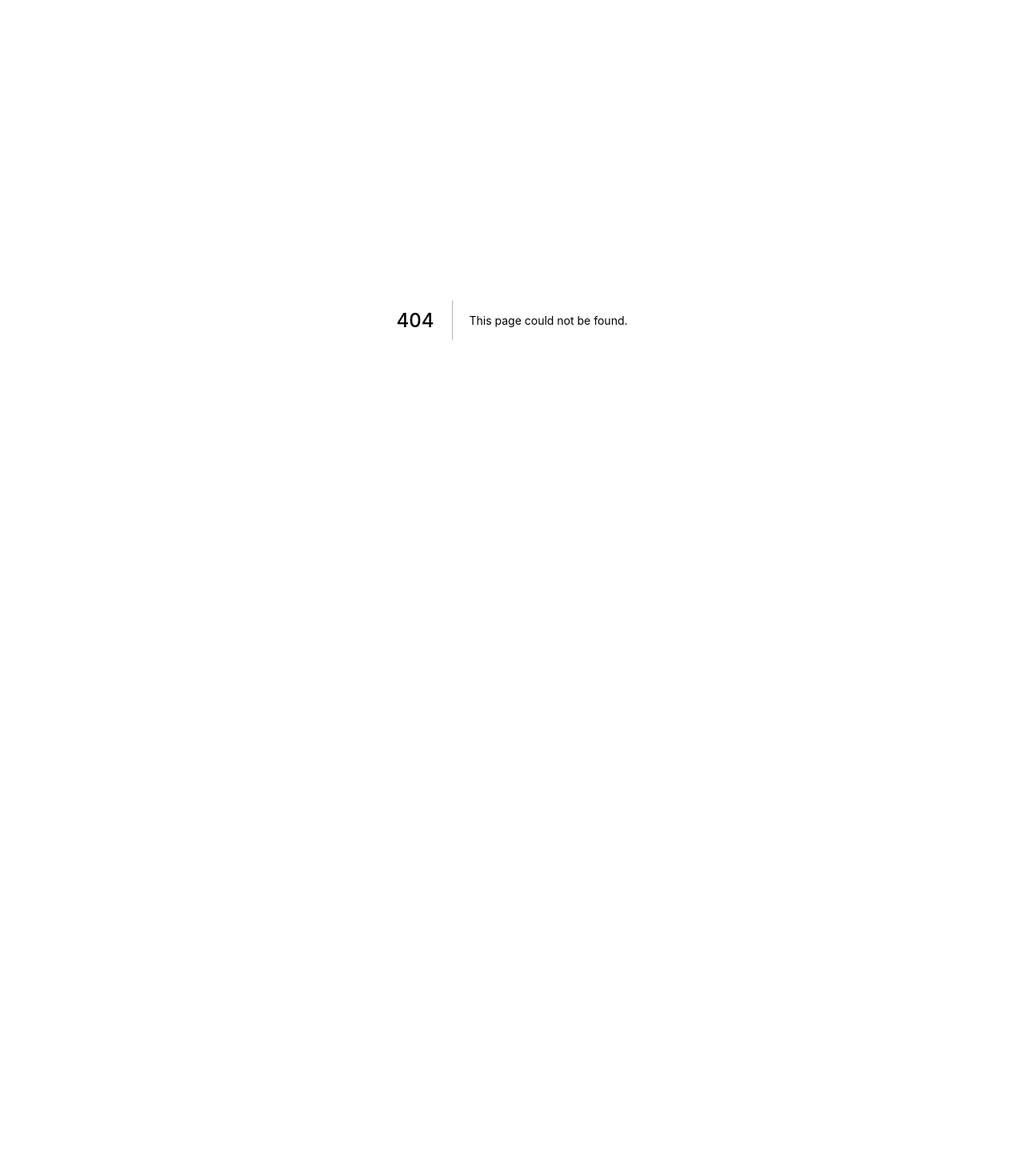
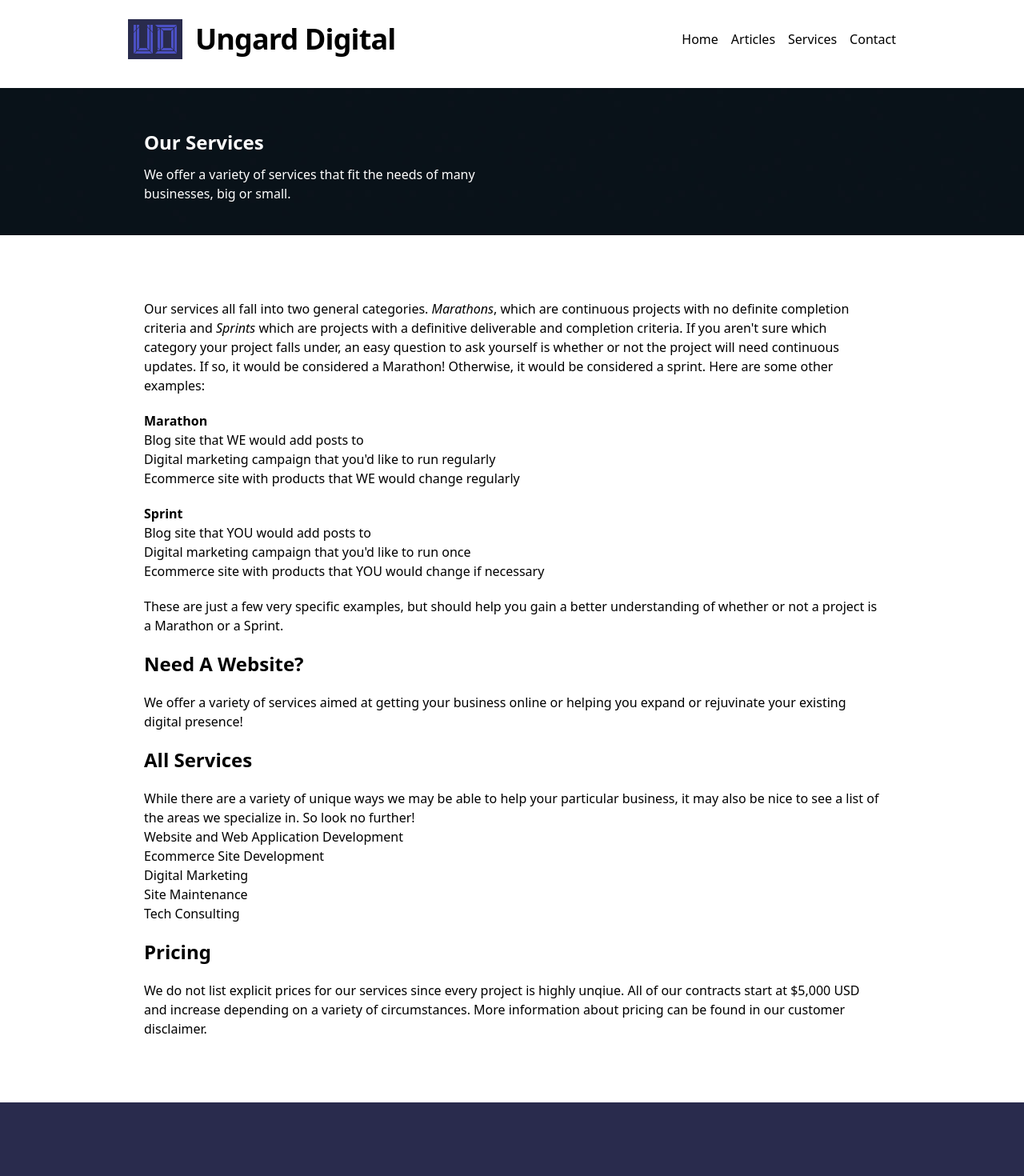
Before and after one commit to trentungard/ungard-digital-sanity, a Next.js app: page /services in a window 1280 px wide. Before the commit this address had no page. Shown: the top 1470 px of the page at 80% size. Before the commit the page ends 800 px from the top, so only its background shows below. Built offline with nearby package versions, Linux system fonts and the light colour scheme.

Commit message:
added title section to services

```diff
--- /dev/null
+++ b/components/title-section.js
@@ -0,0 +1,12 @@
+import { ContentContainer } from "./content-container"
+
+export const TitleSection = ({ title, description}) => {
+    return (
+        <div className='bg-articles-headline py-10 text-white'>
+            <ContentContainer>
+                <h1 className='text-2xl font-bold my-3'>{title}</h1>
+                <p className='w-full lg:w-1/2'>{description}</p>
+            </ContentContainer>
+        </div>
+    )
+}
--- a/pages/articles.js
+++ b/pages/articles.js
@@ -3,18 +3,16 @@ import { Post } from '../components/post';
 import { ContentContainer } from '../components/content-container';
 import Header from '../components/header';
 import Footer from '../components/footer';
+import { TitleSection } from '../components/title-section';
 
 export default function Articles({allPosts}){
+    const title = 'Articles';
+    const description = 'Looking for tips and tricks to help your business establish or grow its digital presence? Look no further! Browse our catalog of articles intended to help you bring the power of technology to your business';
 
     return (
         <>
             <Header />
-            <div className='bg-articles-headline py-10 text-white'>
-                <ContentContainer>
-                    <h1 className='text-2xl font-bold my-3'>Articles</h1>
-                    <p className='w-full lg:w-1/2'>Looking for tips and tricks to help your business establish or grow its digital presence? Look no further! Browse our catalog of articles intended to help you bring the power of technology to your business</p>
-                </ContentContainer>
-            </div>
+            <TitleSection title={title} description={description} />
             <ContentContainer className='py-20'>
                 <div>
                     <div className='flex flex-wrap justify-around gap-5'>
--- /dev/null
+++ b/pages/services.js
@@ -0,0 +1,63 @@
+import { ContentContainer } from '../components/content-container';
+import { TitleSection } from '../components/title-section';
+import Header from '../components/header';
+import Footer from '../components/footer';
+
+export default function Services(){
+    const title = 'Our Services';
+    const description = 'We offer a variety of services that fit the needs of many businesses, big or small.'
+
+    return (
+        <>
+            <Header />
+            <TitleSection title={title} description={description} />
+            <ContentContainer className='py-20'>
+                <div className='flex flex-wrap justify-between gap-5'>
+                    <p>Our services all fall into two general categories.
+                        <span> </span><em>Marathons</em>, which are continuous projects with no definite completion criteria and <em>Sprints</em> which are projects with a definitive deliverable and completion criteria.
+                        If you aren't sure which category your project falls under, an easy question to ask yourself is whether or not the project will need continuous updates. If so, it would be considered a Marathon!
+                        Otherwise, it would be considered a sprint. Here are some other examples:
+                    </p>
+                    <figure>
+                        <figcaption className='font-bold'>Marathon</figcaption>
+                        <ul>
+                            <li>Blog site that WE would add posts to</li>
+                            <li>Digital marketing campaign that you'd like to run regularly</li>
+                            <li>Ecommerce site with products that WE would change regularly</li>
+                        </ul>
+                    </figure>
+                    <figure>
+                        <figcaption className='font-bold'>Sprint</figcaption>
+                        <ul>
+                            <li>Blog site that YOU would add posts to</li>
+                            <li>Digital marketing campaign that you'd like to run once</li>
+                            <li>Ecommerce site with products that YOU would change if necessary</li>
+                        </ul>
+                    </figure>
+                    <p>These are just a few very specific examples, but should help you gain a better understanding of whether or not a project is a Marathon or a Sprint.</p>
+                </div>
+                <div>
+                    <h2 className='text-2xl my-5 font-bold'>Need A Website?</h2>
+                    <p>We offer a variety of services aimed at getting your business online or helping you expand or rejuvinate your existing digital presence!</p>
+                </div>
+                <div>
+                    <h2 className='text-2xl my-5 font-bold'>All Services</h2>
+                    <p>While there are a variety of unique ways we may be able to help your particular business, it may also be nice to see a list of the areas we specialize in. So look no further!</p>
+                    <ul>
+                        <li>Website and Web Application Development</li>
+                        <li>Ecommerce Site Development</li>
+                        <li>Digital Marketing</li>
+                        <li>Site Maintenance</li>
+                        <li>Tech Consulting</li>
+                    </ul>
+                </div>
+                <div>
+                    <h2 className='text-2xl my-5 font-bold'>Pricing</h2>
+                    <p>We do not list explicit prices for our services since every project is highly unqiue. All of our contracts start at $5,000 USD and increase depending on a variety of circumstances.
+                    More information about pricing can be found in our customer disclaimer.</p>
+                </div>
+            </ContentContainer>
+            <Footer />
+        </>
+    )
+};
```
